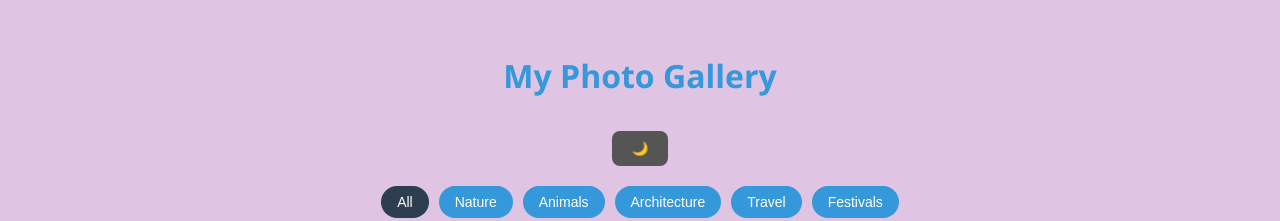
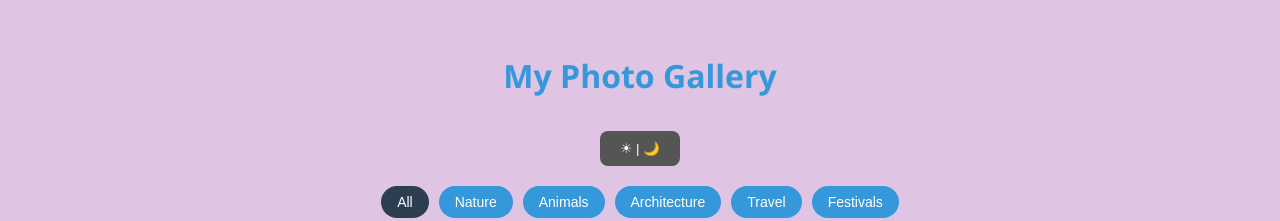
Before and after one commit to TanushriSawalikar/codealpha_Image-Gallary, a plain HTML site: page index.html in a window 1280 px wide. Shown: the top 221 px of the page. Drawn offline with Linux system fonts and the light colour scheme; files whose address does not match are found by name.

Commit message:
Update index.html

```diff
--- a/index.html
+++ b/index.html
@@ -12,7 +12,7 @@
         <h1>My Photo Gallery</h1>
 
         <div class="dark-toggle-wrapper">
-            <button id="darkModeToggle">🌙</button>
+            <button id="darkModeToggle">☀ | 🌙</button>
         </div>
 
 
```
